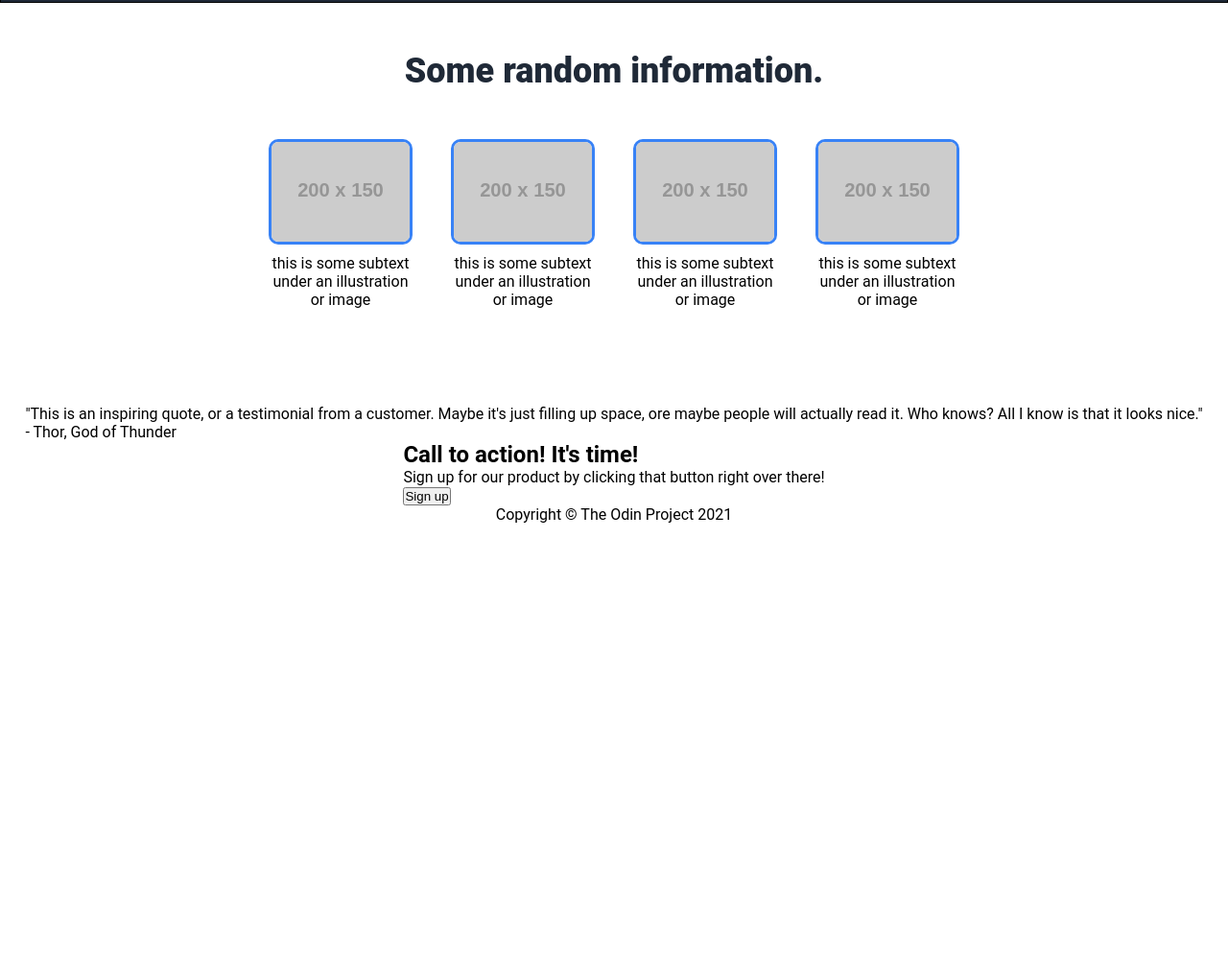
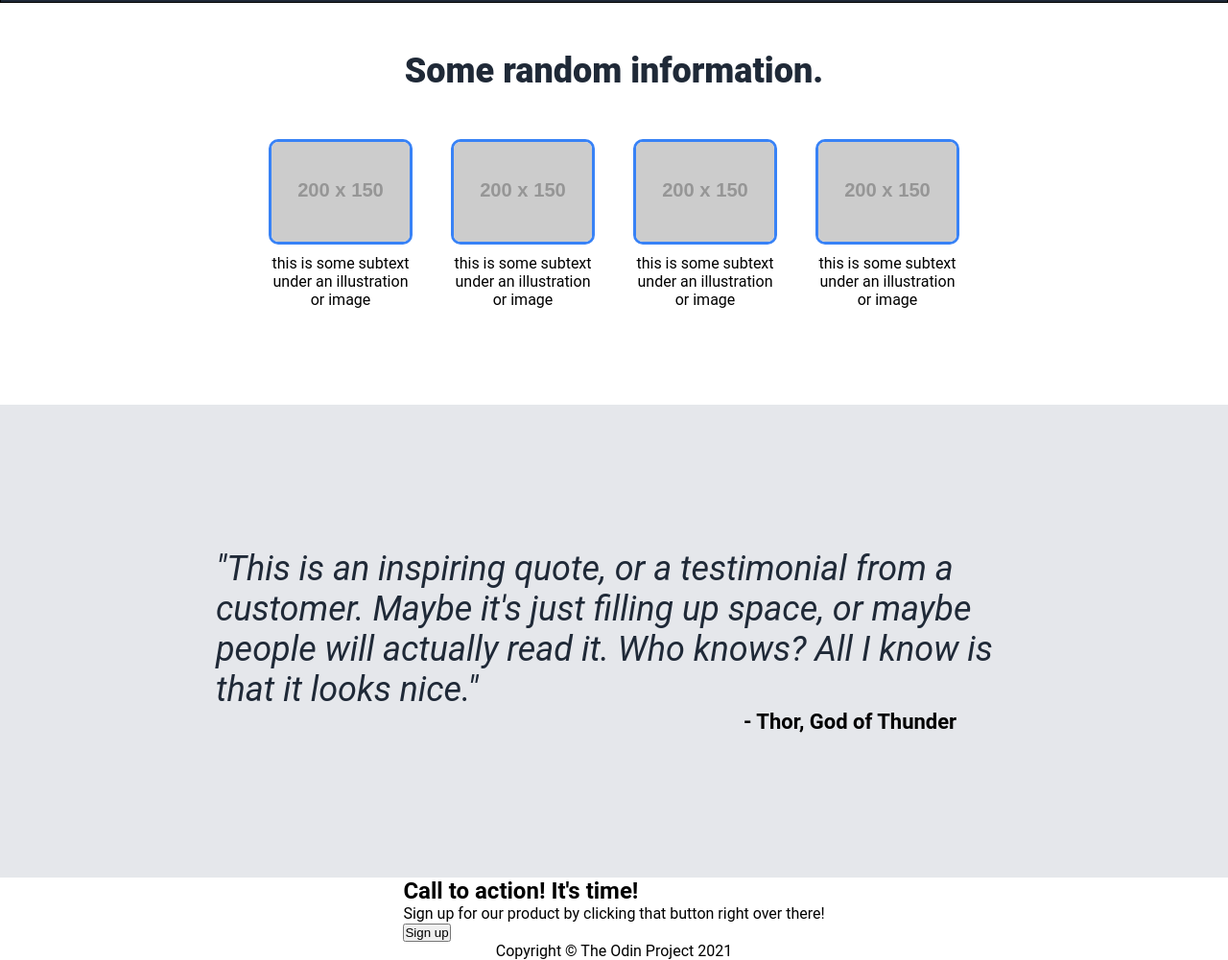
Before and after one commit to lashemacaulay/landing-page, a plain HTML site: page index.html in a window 1280 px wide. Shown: the part 547-1548 px from the top of the page at 96% size. Before the commit the page ends 1093 px from the top, so only its background shows below. Drawn offline with Linux system fonts and the light colour scheme; placeholder pictures from the web are drawn by us.

Commit message:
complete quote section

```diff
--- a/index.html
+++ b/index.html
@@ -49,8 +49,8 @@
         </div>
     </div>
     <div class="quote-section">
-        <div class="quote">
-            <p>"This is an inspiring quote, or a testimonial from a customer. Maybe it's just filling up space, ore maybe people will actually read it. Who knows? All I know is that it looks nice."</p>
+        <div class="the-quote">
+            <p>"This is an inspiring quote, or a testimonial from a customer. Maybe it's just filling up space, or maybe people will actually read it. Who knows? All I know is that it looks nice."</p>
         </div>
         <div class="author">
             <p>- Thor, God of Thunder</p>
--- a/style.css
+++ b/style.css
@@ -117,3 +117,31 @@ a {
     border: #3882F6 solid 3px;
     border-radius: 10px;
 }
+
+.quote-section {
+    background-color: #E5E7EB;
+    display: flex;
+    flex-direction: column;
+    width: 100%;
+    padding: 150px 250px;
+    align-items: center;
+}
+
+.the-quote {
+    font-size: 36px;
+    color: #1F2937;
+    font-style: italic;
+    width: 830px;
+}
+
+.author {
+    width: 770px;
+}
+
+.author p {
+    display: flex;
+    margin-left: auto;
+    width: 250px;
+    font-size: 22px;
+    font-weight: 700;
+}
```
